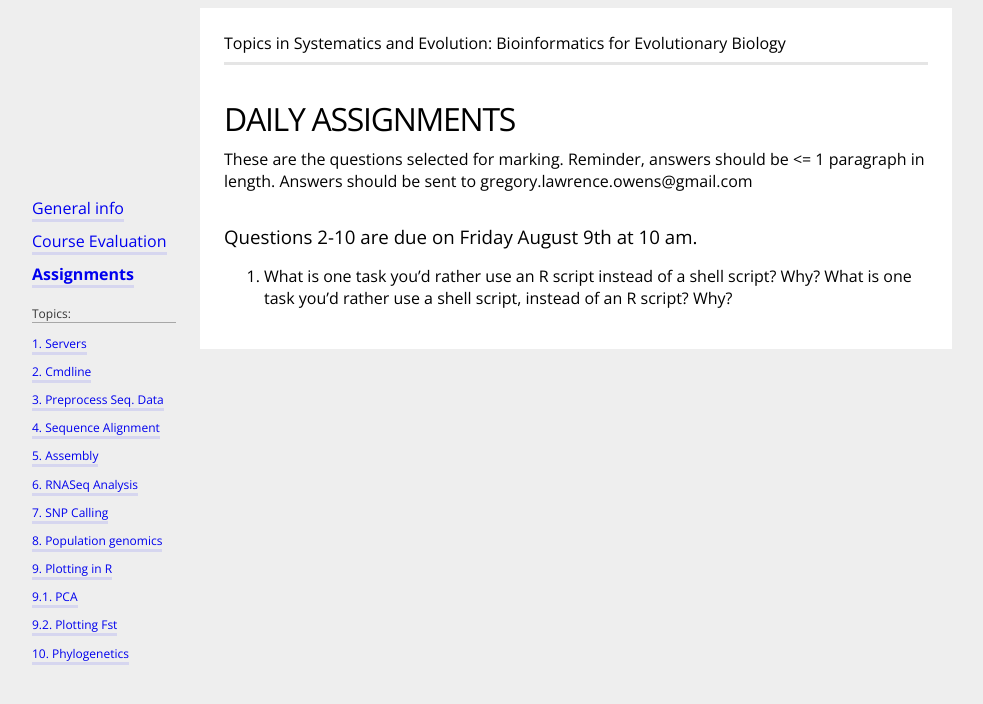
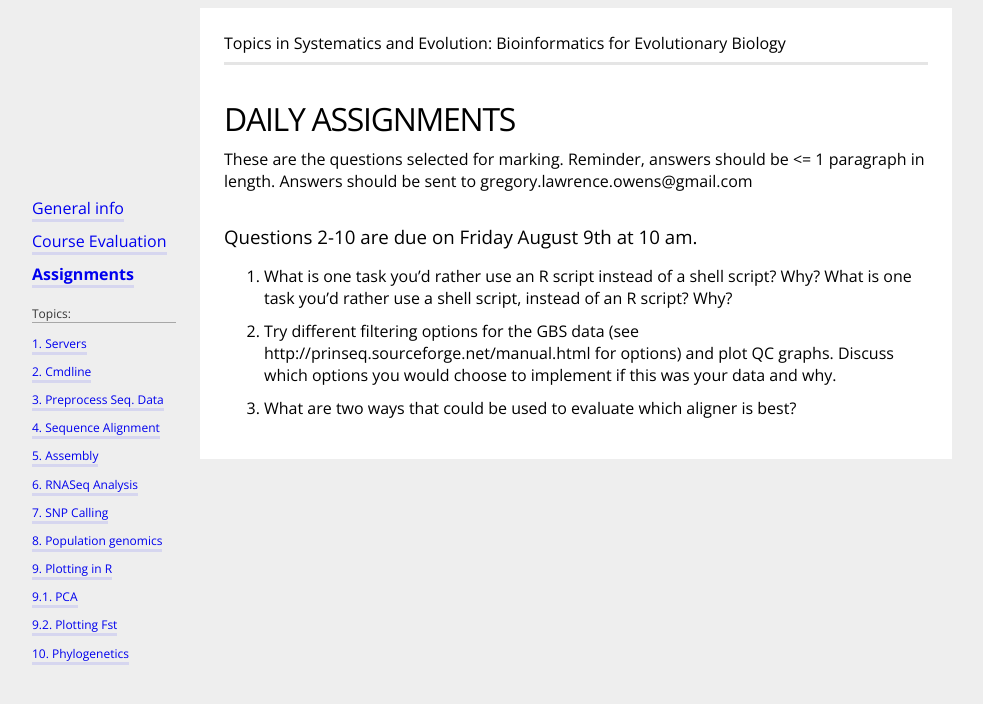
Before and after one commit to owensgl/biol525D, a Jekyll site: the page built from resources/daily_assignments.md, in a window 1280 px wide. Shown: the top 704 px of the page, without its empty margins (64-1047 px from the left). Built offline with Jekyll 4.4.1, drawn with Linux system fonts in a browser that asks for light colours.

Commit message:
Update daily_assignments.md

```diff
--- a/resources/daily_assignments.md
+++ b/resources/daily_assignments.md
@@ -12,3 +12,7 @@ Answers should be sent to gregory.lawrence.owens@gmail.com
 ### Questions 2-10 are due on Friday August 9th at 10 am.
 
 2. What is one task you’d rather use an R script instead of a shell script? Why? What is one task you’d rather use a shell script, instead of an R script? Why?
+
+3. Try different filtering options for the GBS data  (see http://prinseq.sourceforge.net/manual.html for options) and plot QC graphs. Discuss which options you would choose to implement if this was your data and why.
+
+4. What are two ways that could be used to evaluate which aligner is best?
```
